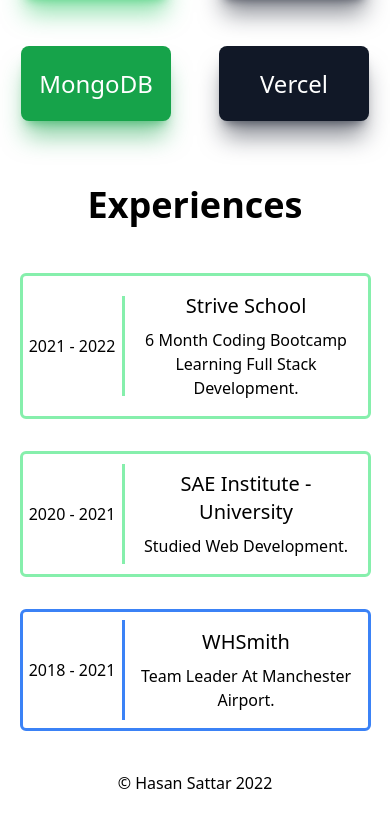
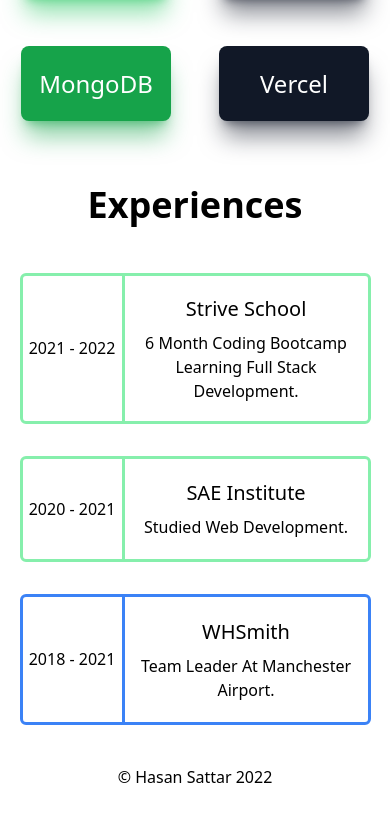
Before and after one commit to hsattar/hasan-sattar, a React (Create React App) app: page / in a window 390 px wide. Shown: the part 1699-2518 px from the top of the page. Built offline with nearby package versions, Linux system fonts and the light colour scheme; a web font is replaced by a local one.

Commit message:
made some small visual changes and fixed typo

```diff
--- a/src/components/CodingProjects.tsx
+++ b/src/components/CodingProjects.tsx
@@ -15,7 +15,7 @@
         link: "https://strive-bw-4.vercel.app",
         title: 'WhatsApp Clone',
         subtitle: "Team Project",
-        description: "A clone of the WhatsApp Web version that allows you to create groups and send messagesdd.",
+        description: "A clone of the WhatsApp Web version that allows you to create groups and send messages.",
         technologies: "React, Redux, Material UI, Node.js, Express, MongoDB, TypeScript",
         direction: "md:flex-row-reverse"
     }]
--- a/src/components/Experiences.tsx
+++ b/src/components/Experiences.tsx
@@ -9,7 +9,7 @@
         type: "education"
     }, {
         year: "2020 - 2021",
-        title: "SAE Institute - University",
+        title: "SAE Institute",
         description: "Studied Web Development.",
         type: "education"
     }, {
--- a/src/components/SingleCodingProject.tsx
+++ b/src/components/SingleCodingProject.tsx
@@ -11,7 +11,7 @@
 export default function SingleCodingProject({ image, link, title, subtitle, description, technologies, direction }: IProps) {
     return (
         <section className={`flex flex-col items-center ${direction} p-4 select-none`}>
-            <div className="flex justify-center items-center w-[75%] md:w-[50%]">
+            <div className="flex justify-center items-center w-full md:w-[50%]">
                 <img src={image} className="w-full px-3 lg:w-[75%]" alt=""/>
             </div>
             <div className="flex flex-grow flex-col justify-between items-center text-center py-8">
--- a/src/components/SingleExperience.tsx
+++ b/src/components/SingleExperience.tsx
@@ -9,7 +9,7 @@
     return (
         <div className={`flex items-center w-[90vw] lg:w-[75vw] my-4 rounded-md text-center border-[3px] ${type === 'education' ? 'border-green-300' : 'border-blue-500'}`}>
 
-            <div className={`date-container border-r-[3px] ${type === 'education' ? 'border-green-300' : 'border-blue-500'}`}>
+            <div className={`h-[100%] ${description.length === 24 && 'leading-[100px]'} ${description.length === 34 && 'leading-[125px]'} ${description.length === 56 && 'leading-[145px]'} sm:leading-[100px] w-[150px] border-r-[3px] ${type === 'education' ? 'border-green-300' : 'border-blue-500'}`}>
                 <h3 className="font-medium">{year}</h3>
             </div>
 
--- a/src/index.css
+++ b/src/index.css
@@ -5,15 +5,6 @@
 .fancy-letter {
     font-family: 'Bonheur Royale', cursive;
     font-size: 10rem;
-}
-
-.date-container {
-    height: 100%;
-    line-height: 100px;
-    width: 150px;
-    align-self: center;
-    border-top-left-radius: .5rem;
-    border-bottom-left-radius: .5rem;
 }
 
 /* width */
```
